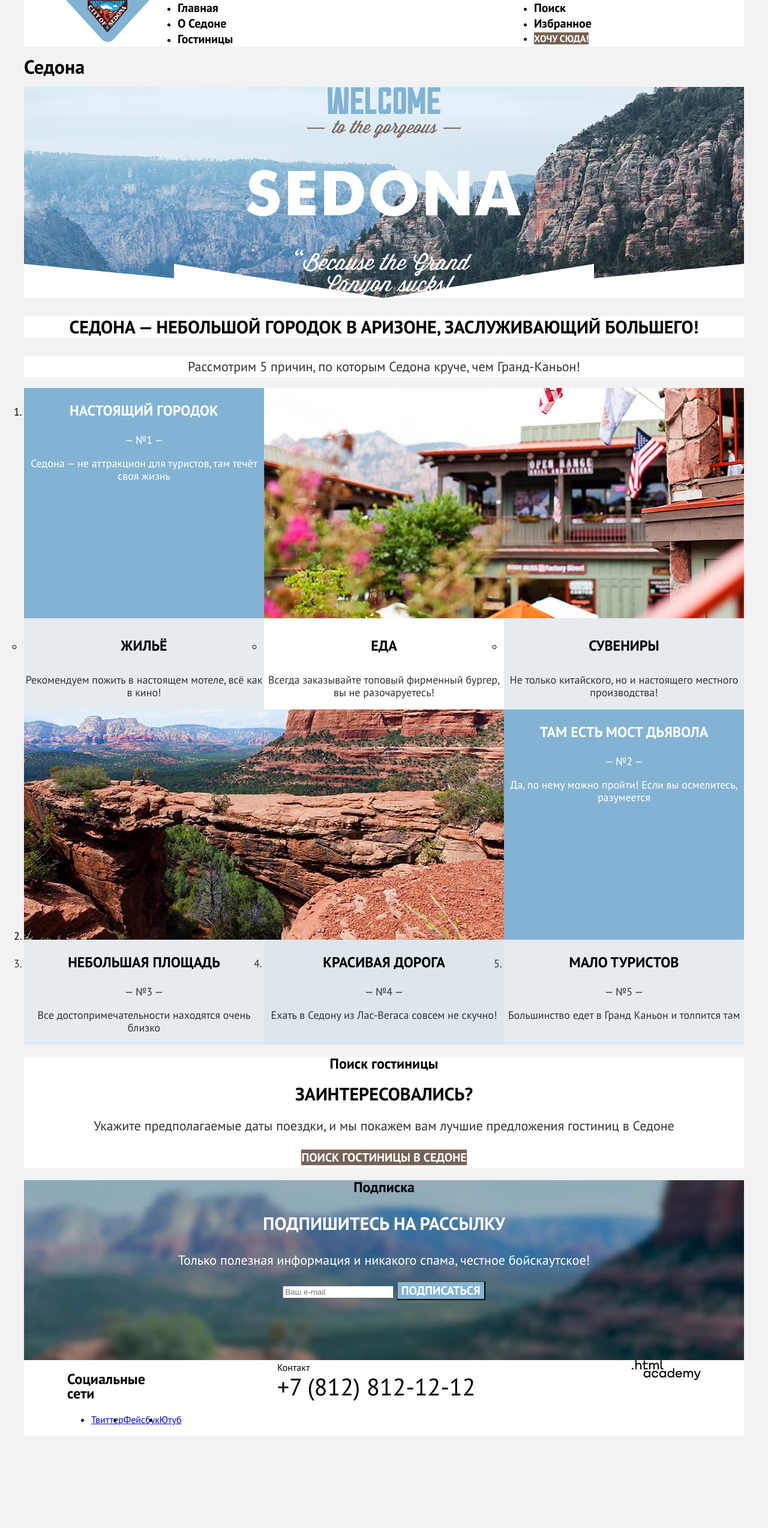
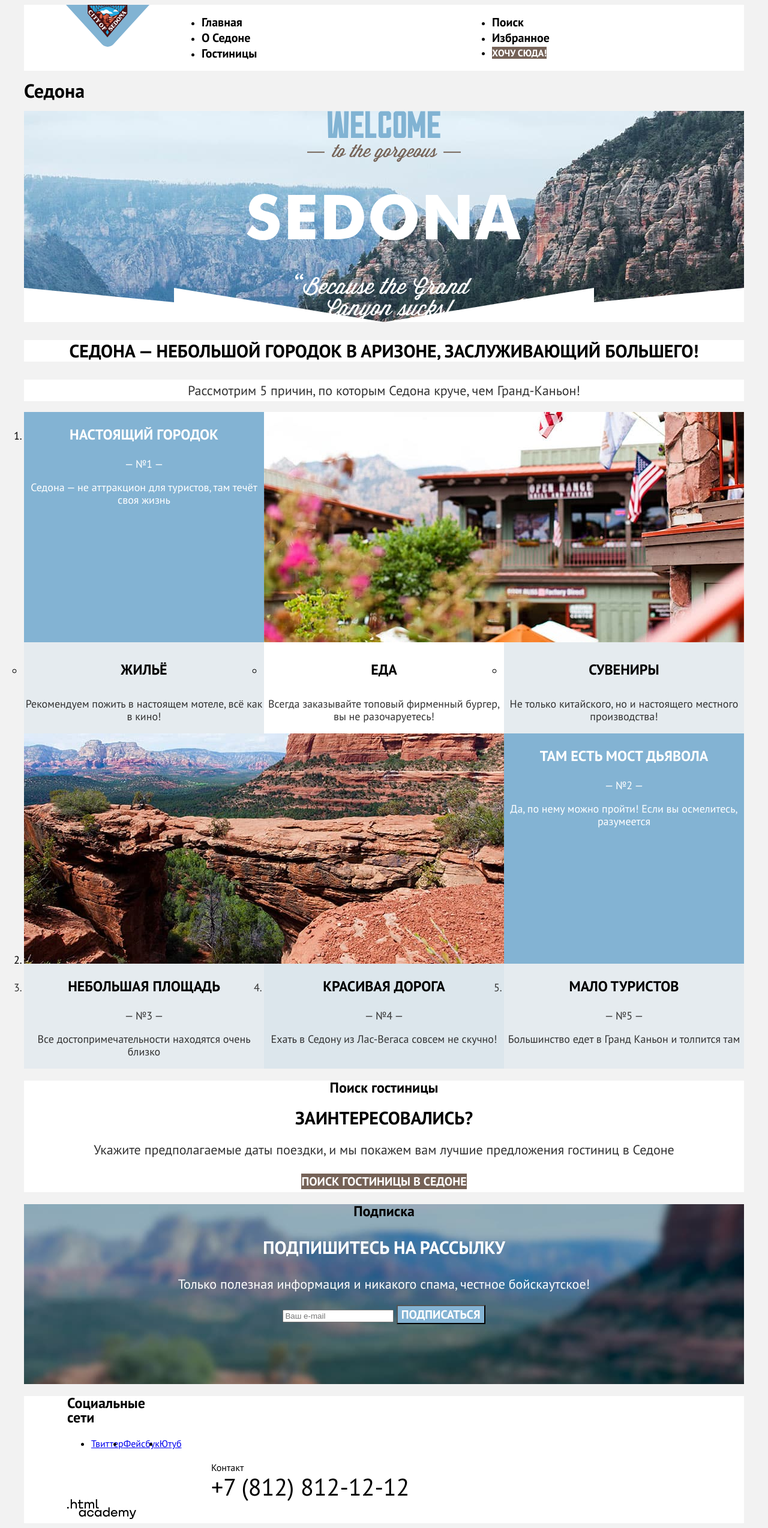
Before and after one commit to htmlacademy-htmlcss/1973999-sedona-33, a plain HTML site: page index.html in a window 1280 px wide. Shown: the whole page at 60% size. Before the commit the page ends 2395 px from the top, so only its background shows below. Drawn offline with Linux system fonts and the light colour scheme.

Commit message:
Исправляет замечания.

```diff
--- a/index.html
+++ b/index.html
@@ -8,11 +8,13 @@
 
   <body>
     <!-- Шапка сайта -->
+    <div class="page-container">
       <header class="page-header">
         <!-- Меню -->
         <nav class="navigation">
           <!-- Логотип -->
-        <a class="page-header-logo" href="index.html"><img src="images/logos/logo.svg" width="139" height="70" alt="Логотип Седоны."></a>
+          <a class="page-header-logo" href="index.html"><img src="images/logos/logo.svg" width="139" height="70"
+              alt="Логотип Седоны."></a>
           <!-- Меню сайта -->
           <ul class="navigation-list">
             <li class="navigation-item">
@@ -52,7 +54,8 @@
         <div class="page-container">
           <h1 class="visually-hidden">Седона</h1>
           <div class="main-background">
-          <img class="main-img" src="images/welcome.svg" width="458" height="352" alt="Изображение Добро пожаловать в Седону.">
+            <img class="main-img" src="images/welcome.svg" width="458" height="352"
+              alt="Изображение Добро пожаловать в Седону.">
           </div>
 
           <!-- Преимущества -->
@@ -68,7 +71,8 @@
                     <p class="advantages-item-description">Седона — не аттракцион для туристов, там течёт своя жизнь</p>
                   </div>
                   <div class="advantages-special-image">
-                  <img class="advantages-item-photo" src="images/photos/photo-1.jpg" width="800" height="384" alt="городок Седона.">
+                    <img class="advantages-item-photo" src="images/photos/photo-1.jpg" width="800" height="384"
+                      alt="городок Седона.">
                   </div>
                 </div>
                 <!-- Услуги городка -->
@@ -93,7 +97,8 @@
               <li class="advantages-item">
                 <div class="advantages-special">
                   <div class="advantages-special-image">
-                  <img class="advantages-item-photo" src="images/photos/photo-2.jpg" width="800" height="384" alt="Мост Дьявола.">
+                    <img class="advantages-item-photo" src="images/photos/photo-2.jpg" width="800" height="384"
+                      alt="Мост Дьявола.">
                   </div>
                   <div class="advantages-special-text">
                     <h3 class="advantages-item-title">Там есть мост дьявола</h3>
@@ -145,7 +150,6 @@
 
       <!-- Подвал сайта -->
       <footer class="page-footer">
-      <div class="page-footer-container">
         <!-- Социальные сети -->
         <section class="footer-social">
           <h2 class="visually-hidden">Социальные сети</h2>
@@ -180,7 +184,7 @@
             <img src="images/logos/logo_htmlacademy.svg" width="115" height="34" alt="Логотип htmlacademy.">
           </a>
         </div>
+      </footer>
     </div>
-    </footer>
   </body>
 </html>
--- a/styles/styles.css
+++ b/styles/styles.css
@@ -14,18 +14,12 @@
   font-display: swap;
 }
 
-html {
+.html {
   height: 100%;
-  margin-left: 40px;
-  margin-right: 40px;
 }
 
 /* Зададим общий стиль страниц */
 body {
-  display: flex;
-  flex-direction: column;
-  min-height: 100%;
-  margin: 0;
   font-family: "PT Sans", sans-serif;
   font-size: 16px;
   line-height: 24px;
@@ -41,21 +35,24 @@ body {
   background-color: #FFFFFF;
 }
 
-.navigation {
-  display: flex;
+/* Контент по центру */
+.page-container {
   width: 1200px;
   margin: 0 auto;
 }
 
+.navigation {
+  display: flex;
+  padding-left: 70px;
+  padding-right: 70px;
+}
+
 /* Левая часть навигации */
 .navigation-list {
-  margin: 0;
-  padding: 0;
   width: 460px;
 }
 
 .page-header-logo {
-  margin-left: 70px;
   margin-right: 47px;
 }
 
@@ -87,13 +84,7 @@ body {
 }
 
 .main-container {
-  flex-grow: 1;
-}
-
-/* Контент по центру */
-.page-container {
-  width: 1200px;
-  margin: 0 auto;
+  /* flex-grow: 1; */
 }
 
 /* Надпись по центру */
@@ -124,7 +115,6 @@ body {
 /* Удаляем отступы у списка */
 .advantages-list {
   display: flex;
-  width: 1200px;
   flex-wrap: wrap;
   margin: 0;
   padding: 0;
@@ -300,18 +290,12 @@ background-color: #FFFFFF;
 /* Подвал сайта */
 .page-footer {
   background-color: #ffffff;
-}
-
-/* Обертка подвала */
-.page-footer-container {
-  display: flex;
-  width: 1200px;
-  margin: 0 auto;
+  padding-left: 72px;
+  padding-right: 72px;
 }
 
 .footer-social {
   width: 110px;
-  margin-left: 72px;
 }
 
 .footer-social-list {
@@ -338,7 +322,6 @@ background-color: #FFFFFF;
 
 .footer-logo {
   width: 115px;
-  margin-right: 72px;
 }
 
 /* catalog.html */
@@ -356,8 +339,6 @@ background-color: #FFFFFF;
 
 .hotels-filter {
   display: flex;
-  width: 1200px;
-  margin: 0 auto;
 }
 
 .inner-header-title {
```
Also changed, not shown: catalog.html (+4 -1 lines). Lines whose indentation alone changed are shown as unchanged.
